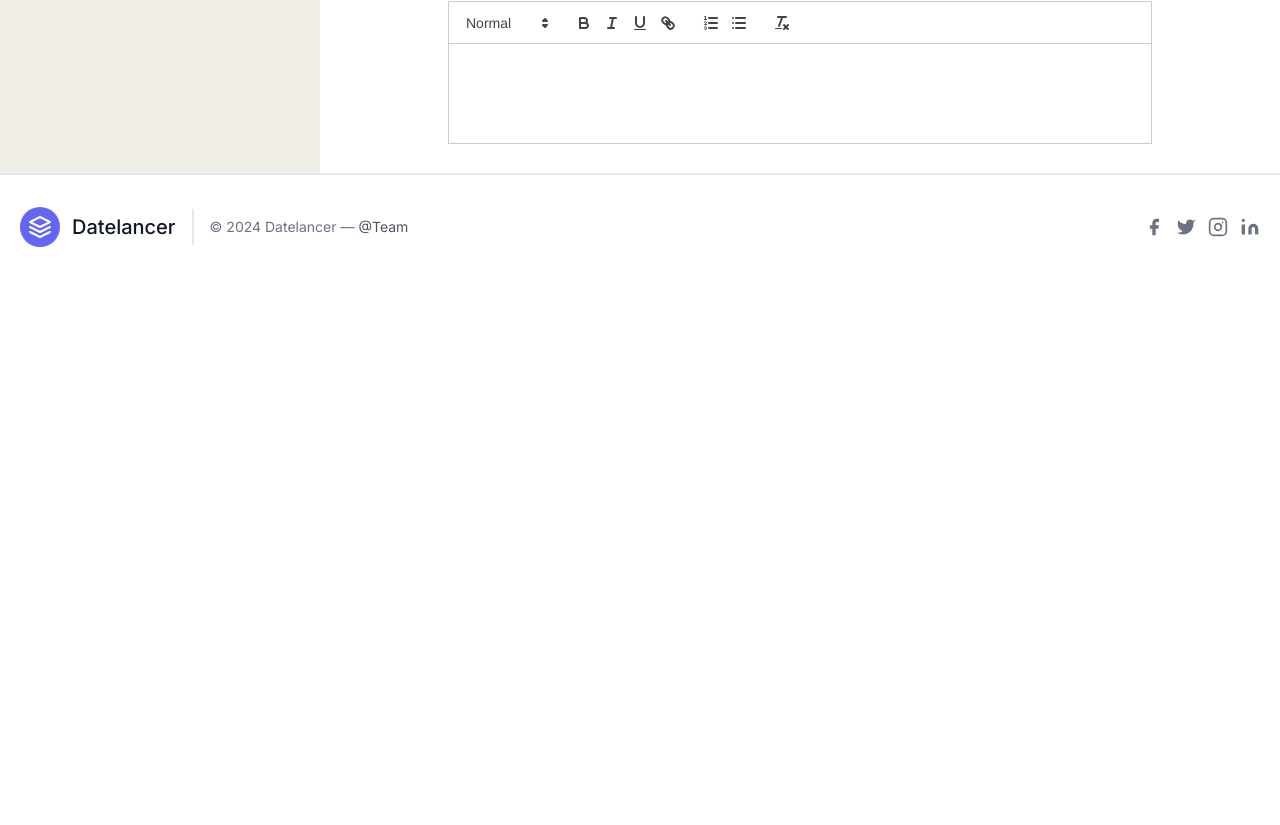
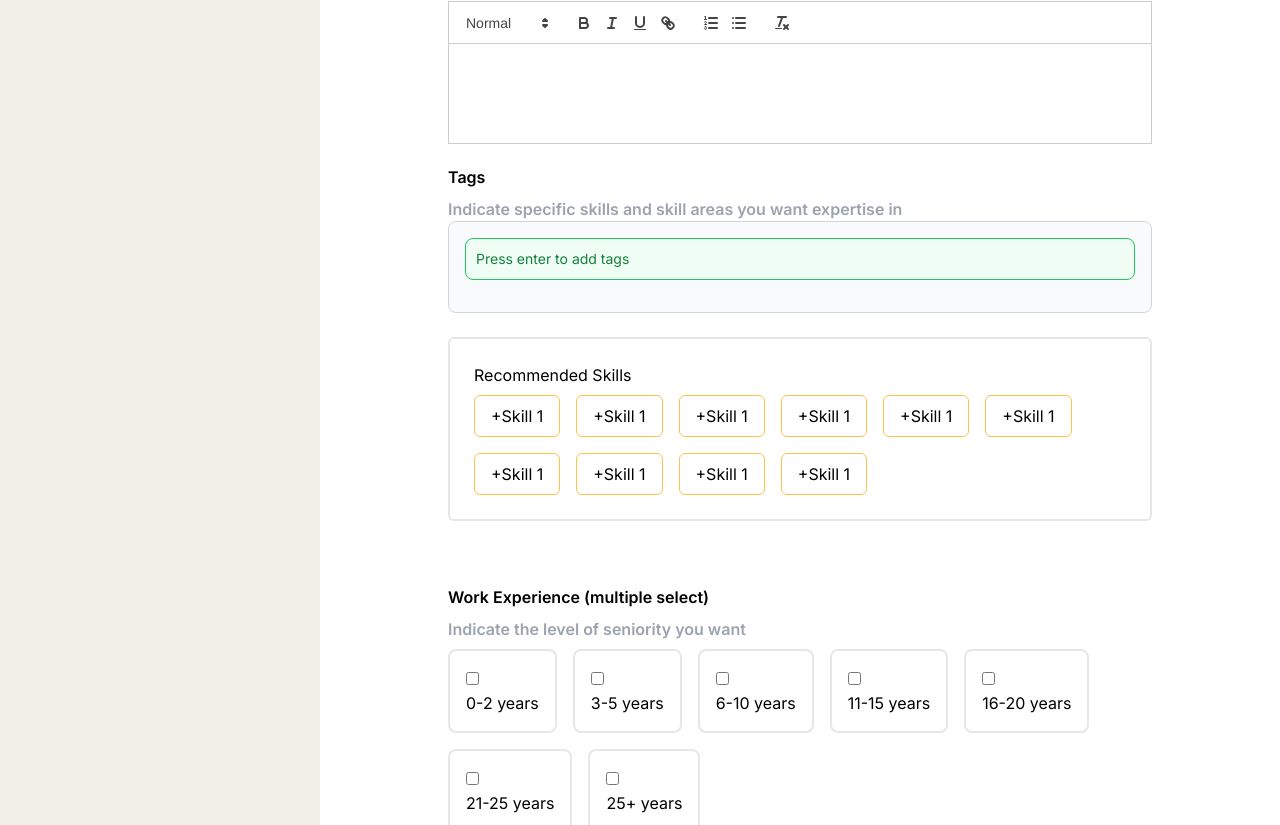
Before and after one commit to ManashAnand/Datelancer, a Next.js app: page /freelancerCompleteProfile/1 in a window 1280 px wide. Shown: the part 771-1596 px from the top of the page. Before the commit the page ends 1050 px from the top, so only its background shows below. Built offline with nearby package versions, Linux system fonts and the light colour scheme.

Commit message:
freelancer complete profile

```diff
--- a/app/freelancerCompleteProfile/[id]/page.jsx
+++ b/app/freelancerCompleteProfile/[id]/page.jsx
@@ -1,56 +1,66 @@
 "use client";
 
-import React, { useState } from 'react';
-import Select from 'react-select';
+import React, { useState } from "react";
+import Select from "react-select";
 
-import ReactQuill from 'react-quill';
-import 'react-quill/dist/quill.snow.css';
+import ReactQuill from "react-quill";
+import "react-quill/dist/quill.snow.css";
+import { Separator } from "@/shadcn/ui/separator";
 
 const FreelancerCompleteProfile = () => {
   const options = [
-        { value: 'chocolate', label: 'Chocolate' },
-        { value: 'strawberry', label: 'Strawberry' },
-        { value: 'vanilla', label: 'Vanilla' },
+    { value: "chocolate", label: "Chocolate" },
+    { value: "strawberry", label: "Strawberry" },
+    { value: "vanilla", label: "Vanilla" },
   ];
 
   const [selectedOption, setSelectedOption] = useState(null);
 
-        const [value, setValue] = useState('');
-        const [skillValue,setSkillValue] = useState('')
+  const [value, setValue] = useState("");
+  const [skillValue, setSkillValue] = useState("");
 
-    return(
+  const [tags, setTags] = useState([]);
+
+  const removeTags = (index) => {
+    setTags([...tags.filter((tag) => tags.indexOf(tag) !== index)]);
+  };
+  const addTags = (event) => {
+    if (event.key === "Enter" && event.target.value !== "") {
+      setTags([...tags, event.target.value]);
+      event.target.value = "";
+    }
+  };
+
+  return (
     <>
       <div className=" flex sm:flex-row flex-col dark:bg-white">
         <div className="bg-[#F2EFE8] sm:w-[25%] w-full sm:min-h-screen">
           <div className=" p-5">
-
             <div className="text-black border p-5 bg-white rounded-md">
               project details
             </div>
             <div className="text-black border p-5 bg-white rounded-md mt-5">
               review and submit
             </div>
-
           </div>
         </div>
         <div className=" sm:w-[75%] w-full  py-10 sm:px-32 px-4 mb-8">
           <div className="text-black text-xl">
-                    <span className=" font-semibold mr-4">
-                     Post a Project:
-                    </span>
+            <span className=" font-semibold mr-4">Post a Project:</span>
             Project Details(1/2)
           </div>
-                <div className="text-black mt-5 font-semibold">
-                   Project title
-                </div>
+          <div className="text-black mt-5 font-semibold">Project title</div>
           <div className="text-gray-400 mt-2 font-semibold">
             Use a suitable title which describes the kind of work clearly.
           </div>
-                <input type="text" id="email" className="mt-2 bg-gray-50 border border-gray-300 text-gray-900 text-sm rounded-lg focus:ring-blue-500 focus:border-blue-500 block w-full p-2.5 dark:border-gray-600 dark:placeholder-gray-400 dark:text-white dark:focus:ring-blue-500 dark:focus:border-blue-500" placeholder="john.doe@company.com" />
+          <input
+            type="text"
+            id="email"
+            className="mt-2 bg-gray-50 border border-gray-300 text-gray-900 text-sm rounded-lg focus:ring-blue-500 focus:border-blue-500 block w-full p-2.5 dark:border-gray-600 dark:placeholder-gray-400 dark:text-white dark:focus:ring-blue-500 dark:focus:border-blue-500"
+            placeholder="john.doe@company.com"
+          />
 
-                <div className="text-black mt-16 font-semibold">
-                   Project title
-                </div>
+          <div className="text-black mt-16 font-semibold">Project title</div>
           <div className="text-gray-400 mt-2 font-semibold">
             Use a suitable title which describes the kind of work clearly.
           </div>
@@ -61,31 +71,132 @@ import 'react-quill/dist/quill.snow.css';
             className="text-black mt-2"
           />
 
-
           <div className="text-black mt-4 font-semibold">
             Project Description
           </div>
           <div className="text-gray-400 mt-2 font-semibold">
-                Be sure to mention a brief description of your company, objectives, deliverables, and timelines
+            Be sure to mention a brief description of your company, objectives,
+            deliverables, and timelines
           </div>
-                 <ReactQuill className='mt-2 rounded-md text-black ' theme="snow" value={value} onChange={setValue} style={{ height: '100px' }} />
+          <ReactQuill
+            className="mt-2 rounded-md text-black "
+            theme="snow"
+            value={value}
+            onChange={setValue}
+            style={{ height: "100px" }}
+          />
 
-
-                 <div className="text-black mt-16 font-semibold">
-                 Skills Required
-                </div>
+          <div className="text-black mt-16 font-semibold">Skills Required</div>
           <div className="text-gray-400 mt-2 font-semibold">
             Indicate key eligibility criteria and skills required for this role
           </div>
-                 <ReactQuill className='mt-2 rounded-md text-black ' theme="snow" value={skillValue} onChange={setSkillValue} style={{ height: '100px' }} />
+          <ReactQuill
+            className="mt-2 rounded-md text-black "
+            theme="snow"
+            value={skillValue}
+            onChange={setSkillValue}
+            style={{ height: "100px" }}
+          />
 
+          <div className="text-black mt-16 font-semibold">Tags</div>
+          <div className="text-gray-400 mt-2 font-semibold">
+            Indicate specific skills and skill areas you want expertise in
+          </div>
 
+          <div className="tags-input block w-full p-4 text-gray-900 border border-gray-300 rounded-lg bg-gray-50 sm:text-md focus:ring-blue-500 focus:border-blue-500  ">
+            <input
+              type="text"
+              onKeyUp={(event) => addTags(event)}
+              placeholder="Press enter to add tags"
+              className='bg-green-50 border border-green-500 text-green-900  placeholder-green-700 dark:placeholder-green-500 text-sm rounded-lg focus:ring-green-500 focus:border-green-500 block w-full p-2.5 " placeholder="Success input">
+  <p class="mt-2 text-sm text-green-600 dark:text-green-500'
+            />
+            <ul className="mt-4 flex gap-2 max-w-full  flex-wrap">
+              {tags.map((tag, index) => (
+                <li
+                  key={index}
+                  className="flex bg-[#cf5c36] w-fit gap-5 items-center justify-center p-2 rounded-lg"
+                >
+                  <svg
+                    xmlns="http://www.w3.org/2000/svg"
+                    fill="none"
+                    viewBox="0 0 24 24"
+                    onClick={() => removeTags(index)}
+                    strokeWidth={1.5}
+                    stroke="currentColor"
+                    className="w-4 h-4 cursor-pointer"
+                  >
+                    <path
+                      strokeLinecap="round"
+                      strokeLinejoin="round"
+                      d="M6 18 18 6M6 6l12 12"
+                    />
+                  </svg>
+                  <Separator orientation="vertical" />
+                  <span>{tag}</span>
+                </li>
+              ))}
+            </ul>
+          </div>
 
+          <div className="border-2 border-gray-200 mt-6 rounded-md p-6">
+            <div className="text-black">Recommended Skills</div>
+            <div className=" flex flex-wrap gap-4 mt-2  ">
+              {Array.from({ length: 10 }, (_, index) => index + 1).map(
+                (item) => {
+                  return (
+                    <>
+                      <div className="border border-[#FEC34D] text-black rounded-md py-2 px-4">
+                        +Skill 1
+                      </div>
+                    </>
+                  );
+                }
+              )}
+            </div>
+          </div>
 
+          <div className="text-black mt-16 font-semibold">
+            Work Experience (multiple select)
+          </div>
+          <div className="text-gray-400 mt-2 font-semibold">
+            Indicate the level of seniority you want
+          </div>
+
+          <div className=" rounded-md flex flex-wrap gap-4 mt-2">
+                <div className="p-4 border-gray-200 border-2 rounded-lg">
+                  <input type="checkbox" className="border rounded-xl" name="" id="expYear" />
+                    <div className="text-black">0-2 years</div>
+                </div>
+                <div className="p-4 border-gray-200 border-2 rounded-lg">
+                  <input type="checkbox" className="border " name="" id="expYear" />
+                    <div className="text-black">3-5 years</div>
+                </div>
+                <div className="p-4 border-gray-200 border-2 rounded-lg">
+                  <input type="checkbox" className="border " name="" id="expYear" />
+                    <div className="text-black">6-10 years</div>
+                </div>
+                <div className="p-4 border-gray-200 border-2 rounded-lg">
+                  <input type="checkbox" className="border " name="" id="expYear" />
+                    <div className="text-black">11-15 years</div>
+                </div>
+                <div className="p-4 border-gray-200 border-2 rounded-lg">
+                  <input type="checkbox" className="border " name="" id="expYear" />
+                    <div className="text-black">16-20 years</div>
+                </div>
+                <div className="p-4 border-gray-200 border-2 rounded-lg">
+                  <input type="checkbox" className="border " name="" id="expYear" />
+                    <div className="text-black">21-25 years</div>
+                </div>
+                <div className="p-4 border-gray-200 border-2 rounded-lg">
+                  <input type="checkbox" className="border " name="" id="expYear" />
+                    <div className="text-black">25+ years</div>
+                </div>
           </div>
 
         </div>
+      </div>
     </>
-    )
-}
+  );
+};
 export default FreelancerCompleteProfile;
```
Lines whose indentation alone changed are shown as unchanged.
